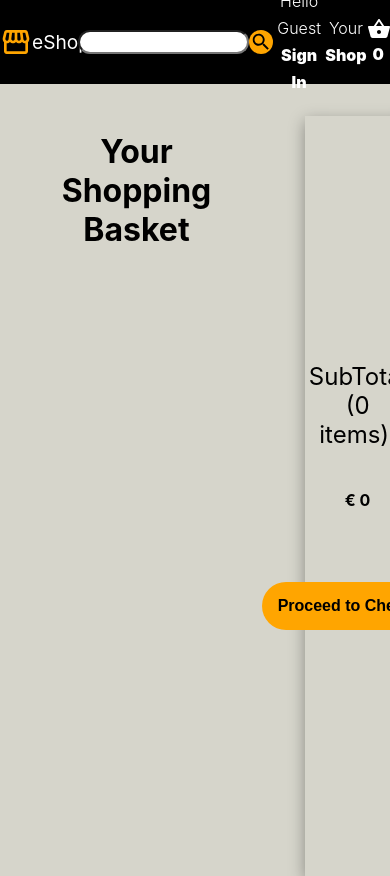
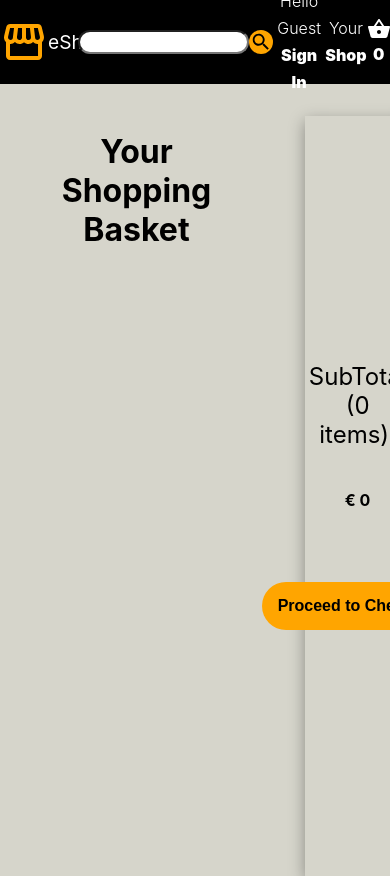
Before and after one commit to sgujuluva/ecommerce-shopping-react, a React (Create React App) app: page /Checkout in a window 390 px wide. Shown: the top 876 px of the page. Built offline with nearby package versions, Linux system fonts and the light colour scheme.

Commit message:
header styled for responsive

```diff
--- a/src/components/Header/Header.css
+++ b/src/components/Header/Header.css
@@ -13,7 +13,7 @@
   background-color: black;
 }
 /* header logo */
-a {
+.header a {
   width: 20%;
   color: white;
 }
@@ -25,8 +25,7 @@ a {
   font-size: 2rem;
 }
 .header-logo .icon-image {
-  font-size: 2rem;
-
+  font-size: 3rem;
   color: orange;
 }
 /* //header-search */
@@ -60,6 +59,7 @@ a {
   line-height: 1.7rem;
   display: flex;
   flex-direction: column;
+  align-items: center;
 }
 .header-nav .nav-item .nav-item-firstline {
   font-weight: 300;
@@ -70,6 +70,10 @@ a {
 .header-nav .nav-item .shopping-basket-icon {
   font-size: 2rem;
 }
+.header-nav a {
+  display: flex;
+  align-items: center;
+}
 /* mobile responsive */
 @media only screen and (max-width: 450px) {
   .header-logo p {
```
